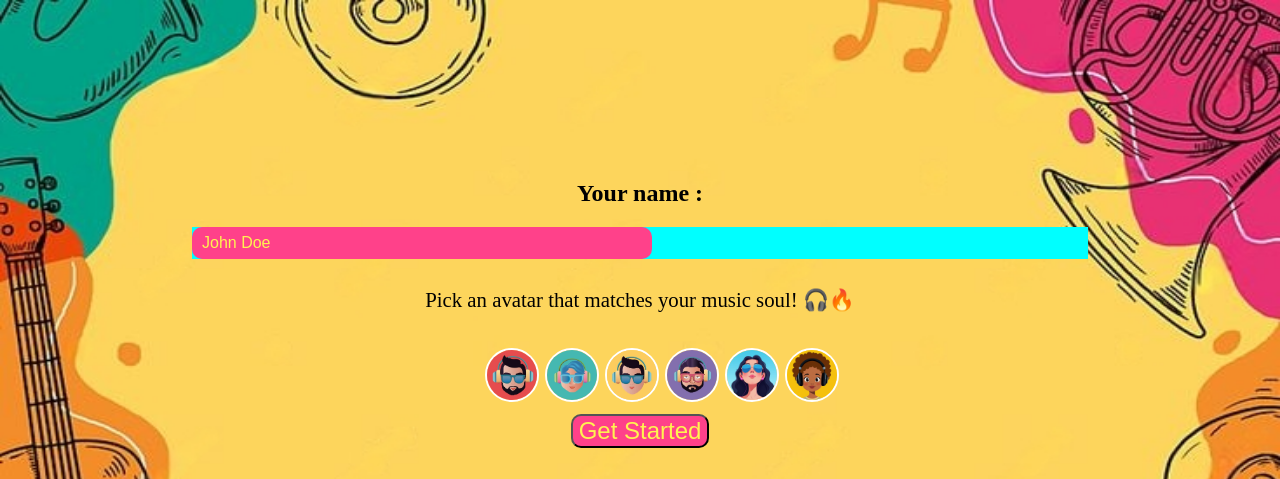
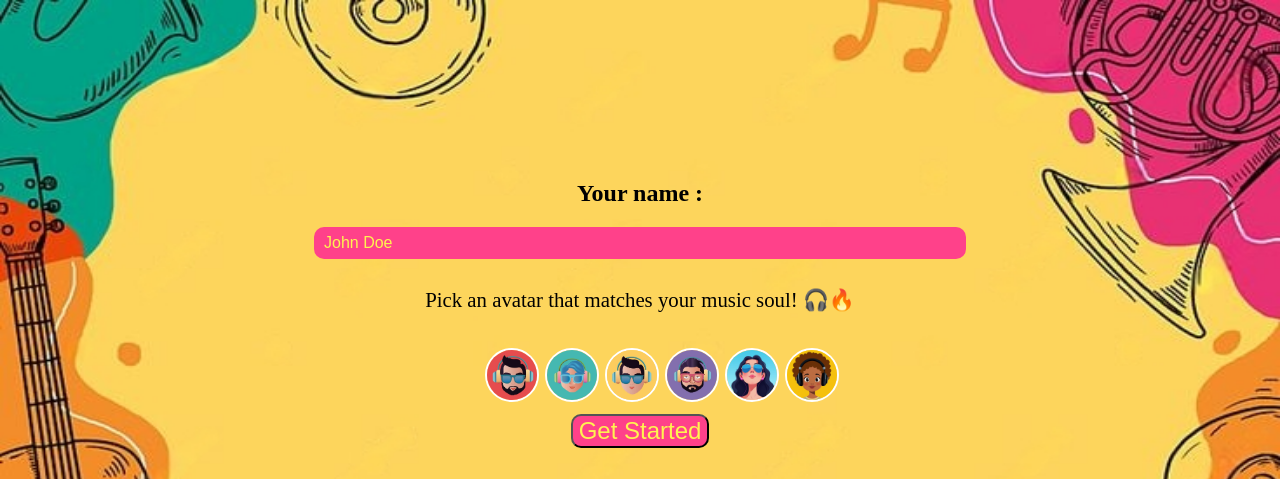
Before and after one commit to emaaanbutt/Nota-Your-Melody-Your-Space, a plain HTML site: page pages/profile.html in a window 1280 px wide. Shown: the top 479 px of the page. Drawn offline with nearby package versions, Linux system fonts and the light colour scheme.

Commit message:
Save button completed.

```diff
--- a/Assets/CSS/profile.css
+++ b/Assets/CSS/profile.css
@@ -32,12 +32,10 @@ html, body {
     top: 10rem;
 }
 
-#cont{
-    width: 70%;
-    background-color: aqua;
+#save-btn{
+    margin-top: 0.5rem;
+    display: none;
 }
-
-
 
 
 #icons-container{
--- a/pages/profile.html
+++ b/pages/profile.html
@@ -14,12 +14,10 @@
 
         <div id="container">
             <h2>Your name :</h2>
-            <div id="cont">
-                <input id="name" type="text" placeholder="John Doe" required>
-                <!-- <button class="btn inline">
-                    Save
-                </button> -->
-            </div>
+            <input id="name" type="text" placeholder="John Doe" required>
+            <button id="save-btn" class="btn">
+                Save
+            </button>
             <div id="invalid-name">
                 <span class="hidden">Name is required</span>
             </div>
--- a/script/profile.js
+++ b/script/profile.js
@@ -4,5 +4,15 @@ $(function(){
 
     $("#name").val(username);
 
+    $("#name").on("input", function(){
+        $("#save-btn").show();
+    });
+
+    $("#save-btn").on("click", function(){
+        let newUsername = $("#name").val();
+        localStorage.setItem("username", newUsername);
+        $("#save-btn").hide();
+    });
+
 
 });
```
